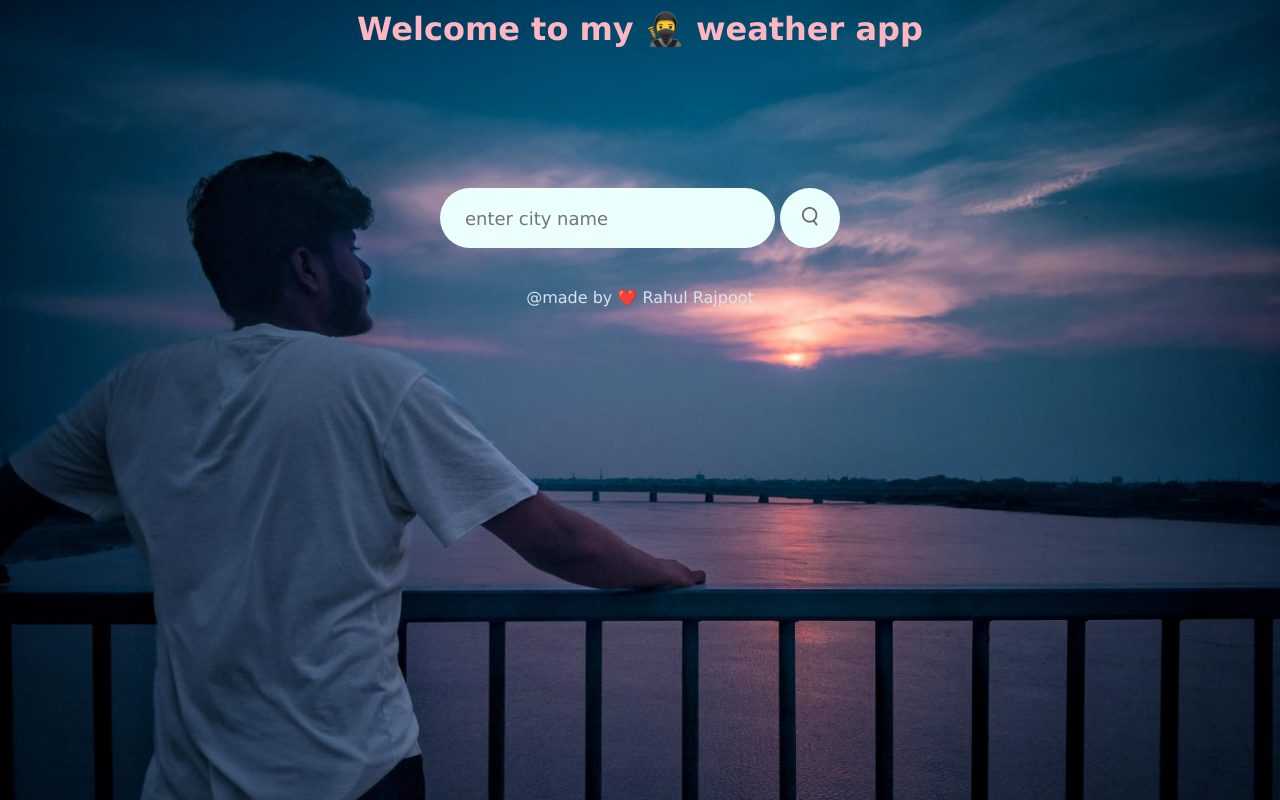
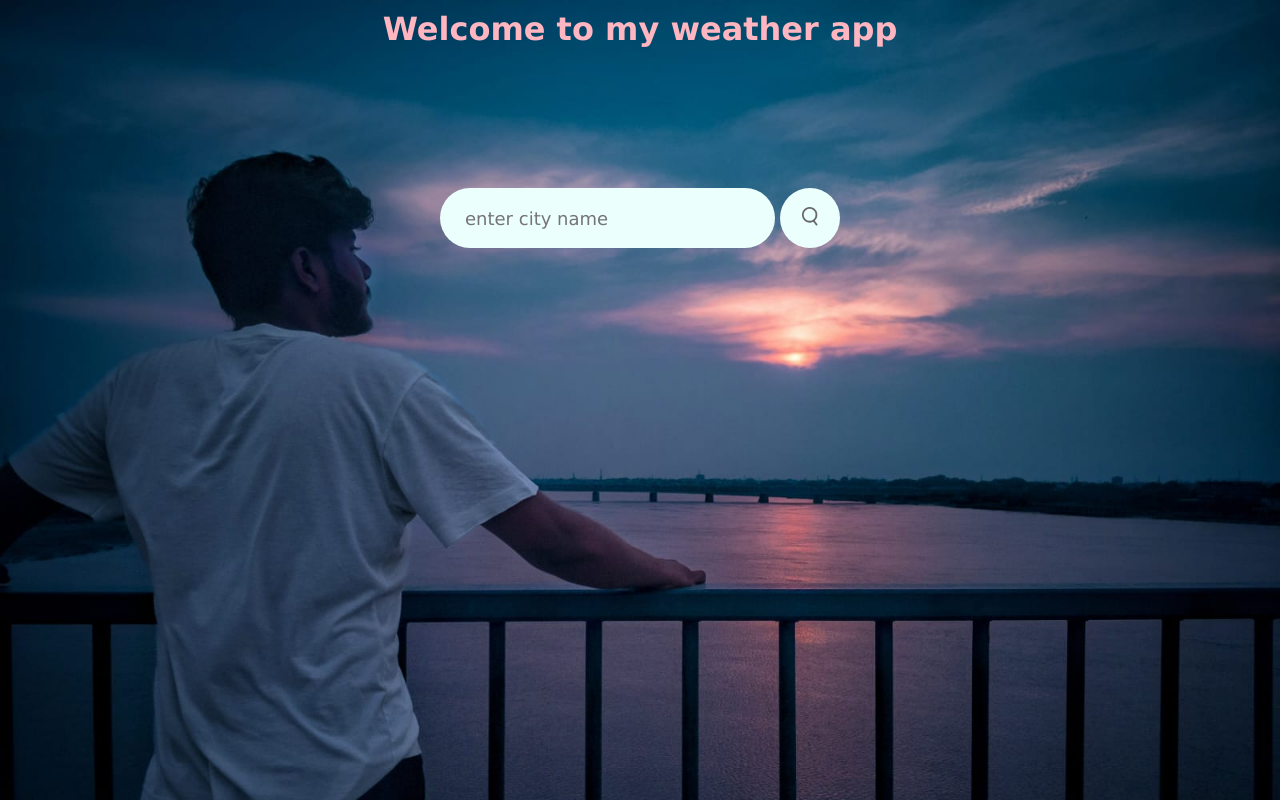
Before and after one commit to rahul95rajpoot/weather_app, a plain HTML site: page index.html in a window 1280 px wide. Drawn offline with Linux system fonts and the light colour scheme.

Commit message:
Update index.html

```diff
--- a/index.html
+++ b/index.html
@@ -8,7 +8,7 @@
     <link rel="stylesheet" href="style.css">
 </head>
 <body>
-    <header class="head"><h1>Welcome to my 🥷 weather app</h1></header>
+    <header class="head"><h1>Welcome to my weather app</h1></header>
     <div class="card">
         <div class="search">
             <input type="text" placeholder="enter city name" spellcheck="false">
@@ -38,9 +38,6 @@
                 </div>
             </div>
         </div>
-    </div>
-    <div class="myName">
-        <p>@made by ❤️ Rahul Rajpoot</p>
     </div>
     <script>
         const apiKey="9bda61a3871b3559569f96f4f0578624";
```
